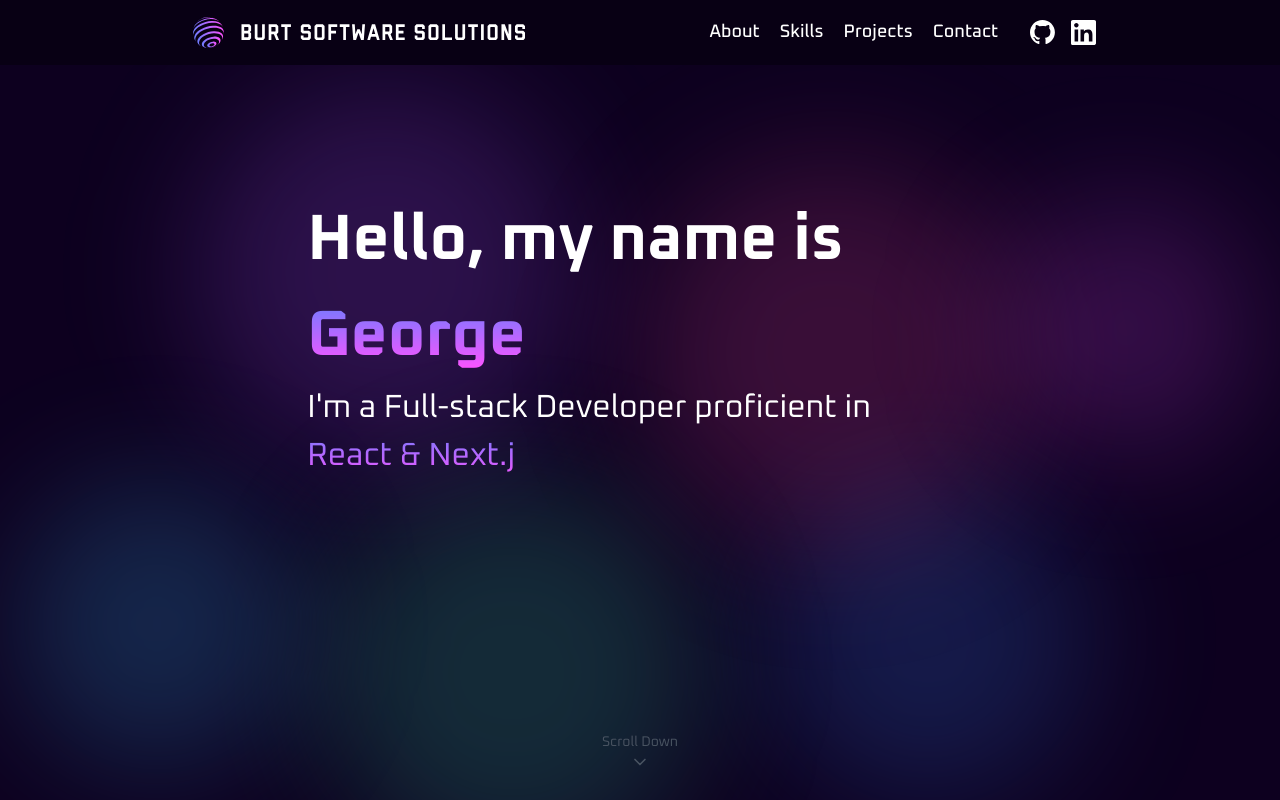
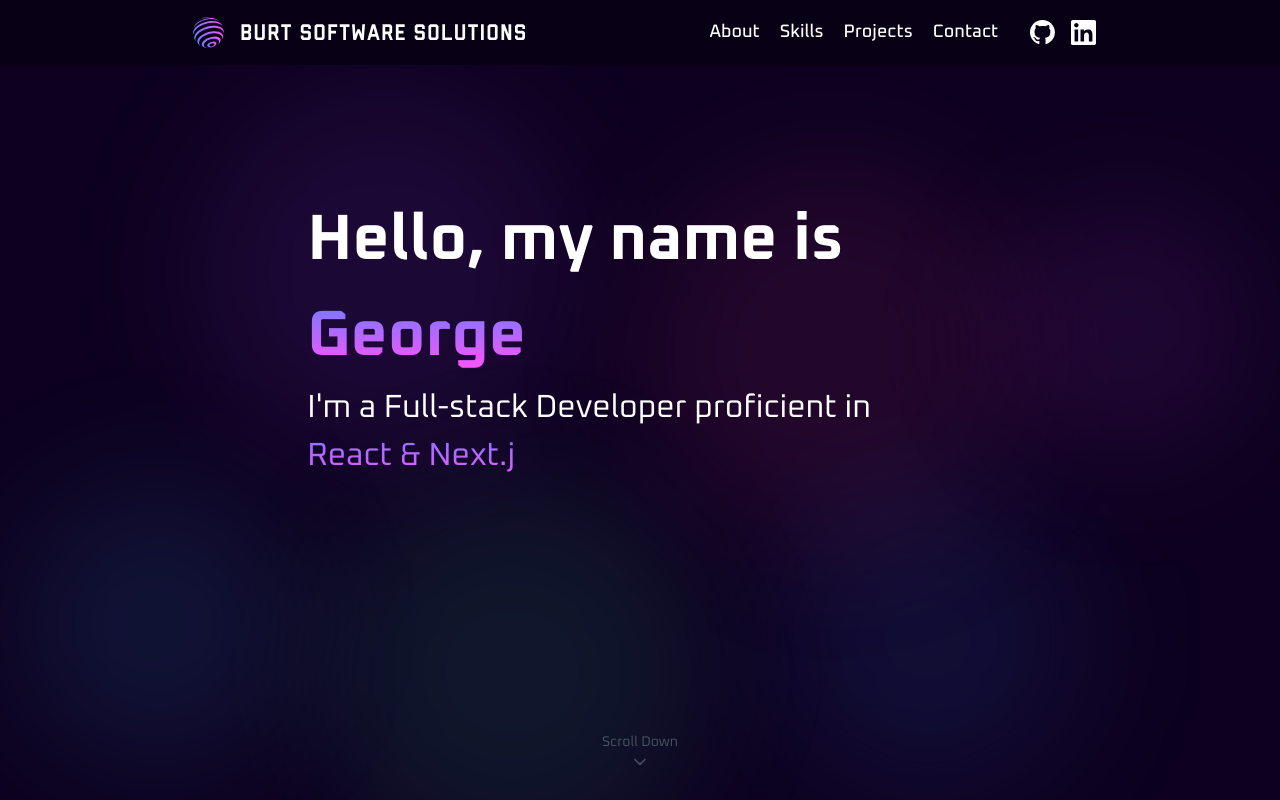
Before and after one commit to georgeeburt/portfolio, a Next.js app: page / in a window 1280 px wide. Shown: the top 800 px of the page. Built offline with nearby package versions, Linux system fonts and the light colour scheme.

Commit message:
refactor: redeuce opacity for circles in BlurBackground

```diff
--- a/src/components/blur-background.tsx
+++ b/src/components/blur-background.tsx
@@ -3,7 +3,7 @@ export default function BlurBackground() {
     <div className="fixed inset-0 overflow-hidden -z-10">
       {/* Purple circle */}
       <div
-        className="absolute w-96 h-96 bg-purple-500/20 rounded-full blur-3xl"
+        className="absolute w-96 h-96 bg-purple-500/10 rounded-full blur-3xl"
         style={{
           top: '10%',
           left: '15%',
@@ -12,7 +12,7 @@ export default function BlurBackground() {
 
       {/* Blue circle */}
       <div
-        className="absolute w-80 h-80 bg-blue-500/20 rounded-full blur-3xl"
+        className="absolute w-80 h-80 bg-blue-500/10 rounded-full blur-3xl"
         style={{
           top: '60%',
           right: '15%',
@@ -21,7 +21,7 @@ export default function BlurBackground() {
 
       {/* Pink circle */}
       <div
-        className="absolute w-96 h-96 bg-pink-500/20 rounded-full blur-3xl"
+        className="absolute w-96 h-96 bg-pink-500/10 rounded-full blur-3xl"
         style={{
           top: '20%',
           left: '50%',
@@ -30,7 +30,7 @@ export default function BlurBackground() {
 
       {/* Emerald circle */}
       <div
-        className="absolute w-96 h-96 bg-emerald-400/20 rounded-full blur-3xl"
+        className="absolute w-96 h-96 bg-emerald-400/10 rounded-full blur-3xl"
         style={{
           top: '60%',
           left: '25%',
@@ -39,7 +39,7 @@ export default function BlurBackground() {
 
       {/* Green circle - Only visible on desktop */}
       <div
-        className="hidden md:block absolute w-64 h-64 bg-fuchsia-500/20 rounded-full blur-3xl"
+        className="hidden md:block absolute w-64 h-64 bg-fuchsia-500/10 rounded-full blur-3xl"
         style={{
           top: '25%',
           right: '2%',
@@ -48,7 +48,7 @@ export default function BlurBackground() {
 
       {/* Sky circle - Only visible on desktop */}
       <div
-        className="hidden md:block absolute w-72 h-72 bg-sky-400/20 rounded-full blur-3xl"
+        className="hidden md:block absolute w-72 h-72 bg-sky-400/10 rounded-full blur-3xl"
         style={{
           top: '60%',
           left: '1%',
```
